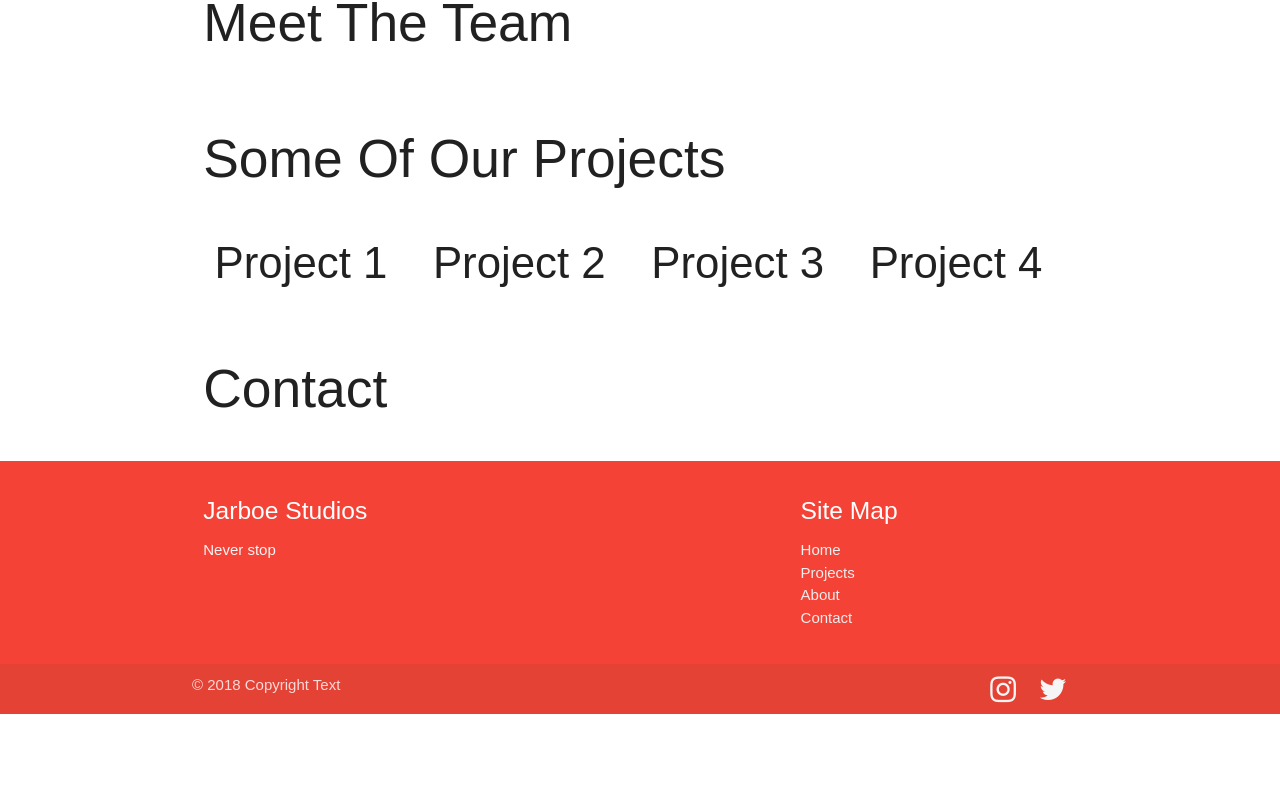
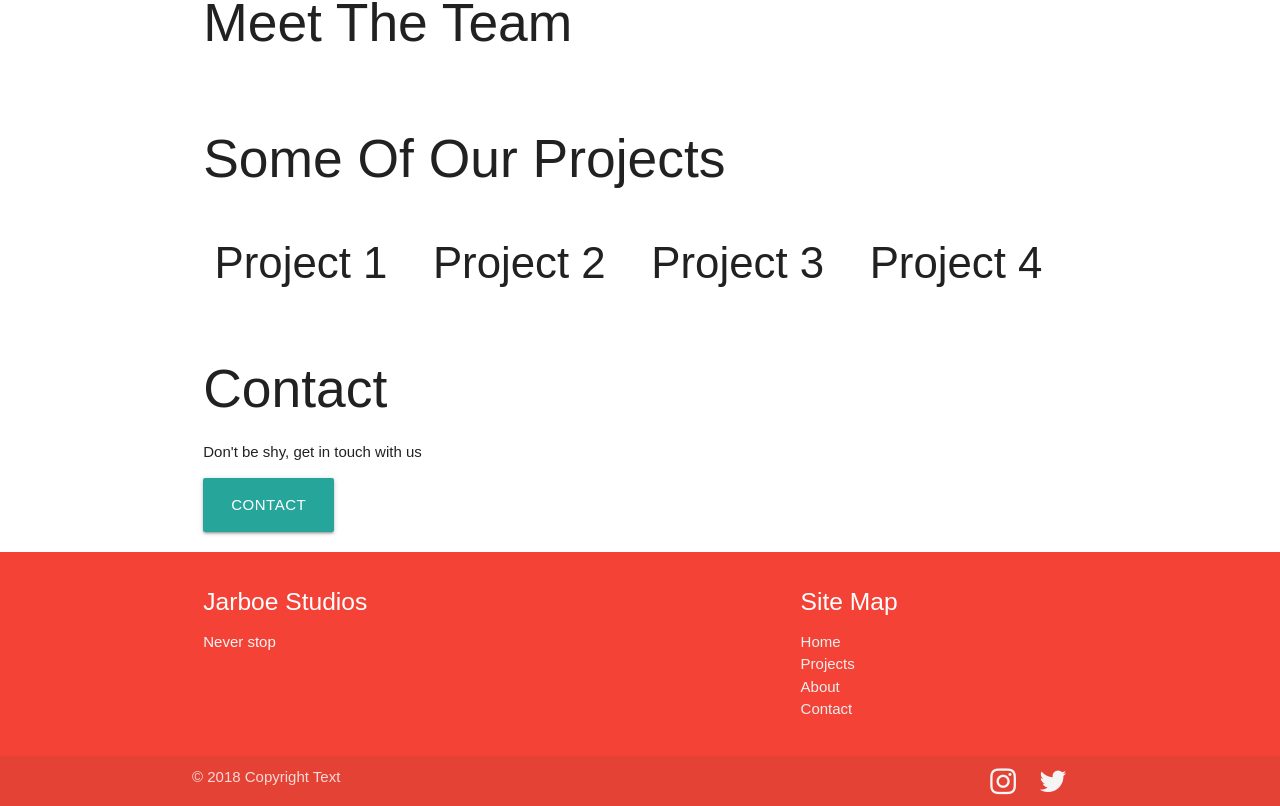
Before and after one commit to andrejarboe/jarboe, a React (Create React App) app in the folder client/: page / in a window 1280 px wide. Shown: the part 853-1659 px from the top of the page. Before the commit the page ends 1567 px from the top, so only its background shows below. Built offline with nearby package versions, Linux system fonts and the light colour scheme.

Commit message:
add contact button/link

```diff
--- a/client/src/pages/Home/Home.jsx
+++ b/client/src/pages/Home/Home.jsx
@@ -70,10 +70,12 @@ class Home extends Component {
           <div className="container">
             <div className="col s12">
               <h2>Contact</h2>
+              <p>Don't be shy, get in touch with us</p>
+
+              <a href="/contact" class="waves-effect waves-light btn-large">Contact</a>
             </div>
           </div>
         </section>
-
 
       </div>
     );
```
Lines whose indentation alone changed are shown as unchanged.
